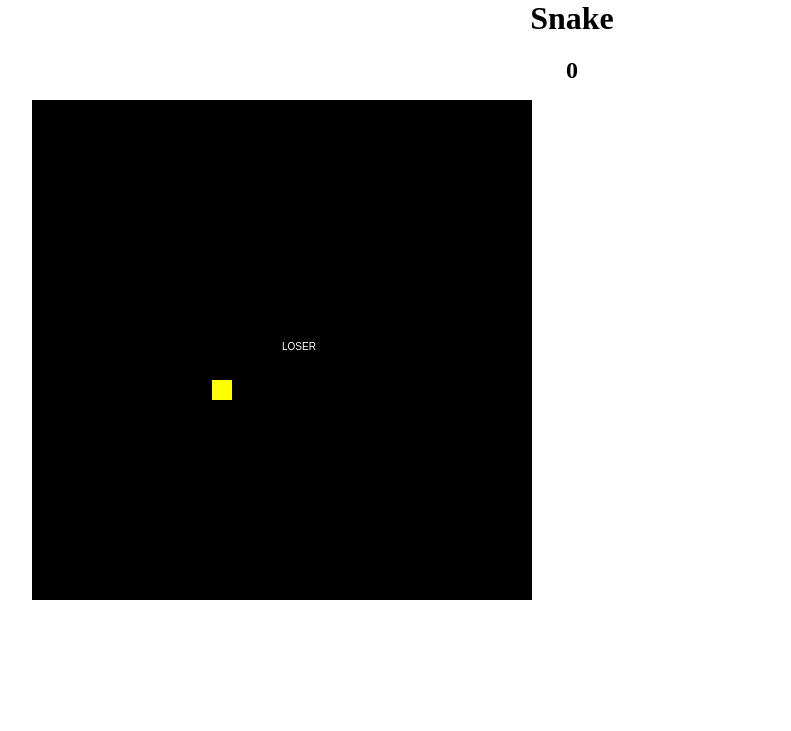
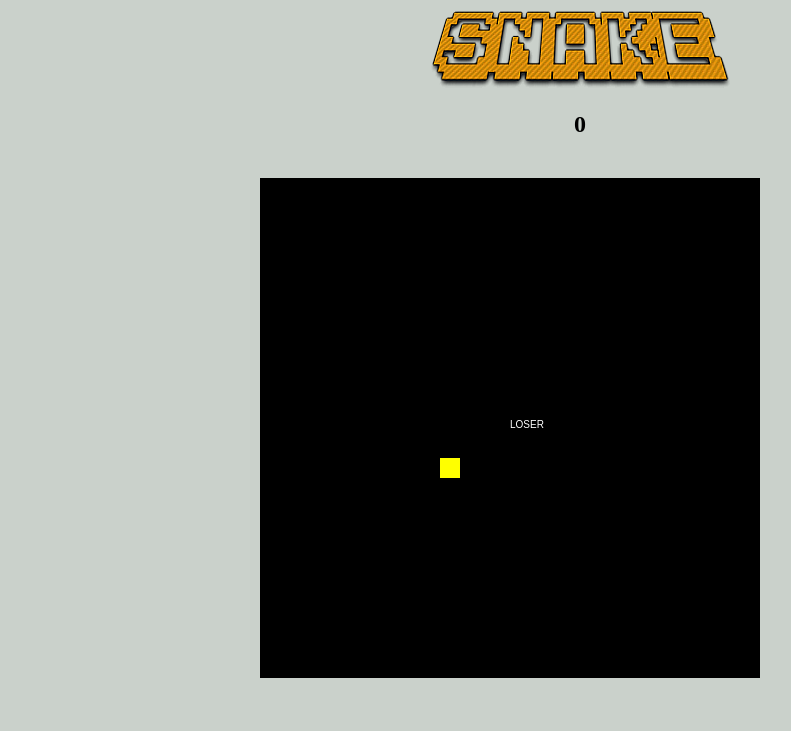
Before and after one commit to nschairer/Snake, a plain HTML site: page index.html in a window 1280 px wide. Shown: the whole page, without its empty margins (68-859 px from the left). Drawn offline with Linux system fonts and the light colour scheme.

Commit message:
reorg and design

```diff
--- /dev/null
+++ b/css/style.css
@@ -0,0 +1,45 @@
+body {
+	background-color: #cad1cb;
+}
+canvas {
+	margin-top: 50px;
+}
+
+#container {
+	display: grid;
+	grid-template-columns: 100%;
+	grid-template-rows: 15% 75%;
+	width: 100vw;
+	height: 100vh;
+	grid-gap: 0px;
+}
+
+#food {
+	background-color: black;
+	position: absolute;
+	top: 0;
+	left: 25%;
+}
+
+#map {
+	background-color: transparent;
+	position: absolute;
+	top: 0;
+	left: 25%;
+}
+
+#header {
+	grid-row-start: 1;
+	text-align: center;
+}
+#gamearea {
+	grid-row-start: 2;
+	height: 100%;
+	width: 100%;
+	position: relative;
+}
+
+#title {
+	margin: auto;
+	vertical-align: middle;
+}
--- a/index.html
+++ b/index.html
@@ -2,15 +2,19 @@
 <html>
 <head>
 	<title>Snake</title>
-	<link rel="stylesheet" type="text/css" href="style.css">
+	<link rel="stylesheet" type="text/css" href="./css/style.css">
 </head>
 <body>
-	<div id="header">
-		<h1 id="title">Snake</h1>
-		<h2 id="score">0</h1>
+	<div id="container">
+		<div id="header">
+			<img src="./img/SNAKE.png" id="title"></img>
+			<h2 id="score">0</h1>
+		</div>
+		<div id="gamearea">
+			<canvas id="food" height="500" width="500"></canvas>
+			<canvas id="map" height="500" width="500"></canvas>
+		</div>
 	</div>
-	<canvas id="food" height="500" width="500"></canvas>
-	<canvas id="map" height="500" width="500"></canvas>
-<script type="text/javascript" src="index.js"></script>
+<script type="text/javascript" src="./js/index.js"></script>
 </body>
 </html>
--- a/index.js
+++ b/js/index.js
@@ -13,6 +13,13 @@ var f;
 var i;
 
 document.onkeydown = checkkey;
+
+window.addEventListener("keydown", function(e) {
+    // space and arrow keys
+    if([32, 37, 38, 39, 40].indexOf(e.keyCode) > -1) {
+        e.preventDefault();
+    }
+}, false);
 
 function checkkey(e) {
 	switch(e.keyCode) {
--- a/style.css
+++ /dev/null
@@ -1,27 +0,0 @@
-#food {
-	background-color: black;
-	top: 100px;
-	left: 100px;
-	position: absolute;
-}
-
-#map {
-	background-color: transparent;
-	top: 100px;
-	left: 100px;
-	position: absolute;
-}
-
-#header {
-	position: absolute;
-	top: 0;
-	left: 0;
-	right: 0;
-	height: 50px;
-	text-align: center;
-}
-
-#title {
-	margin: auto;
-	vertical-align: middle;
-}
```
Also changed, not shown: img/SNAKE.png (added), 1 other file.
